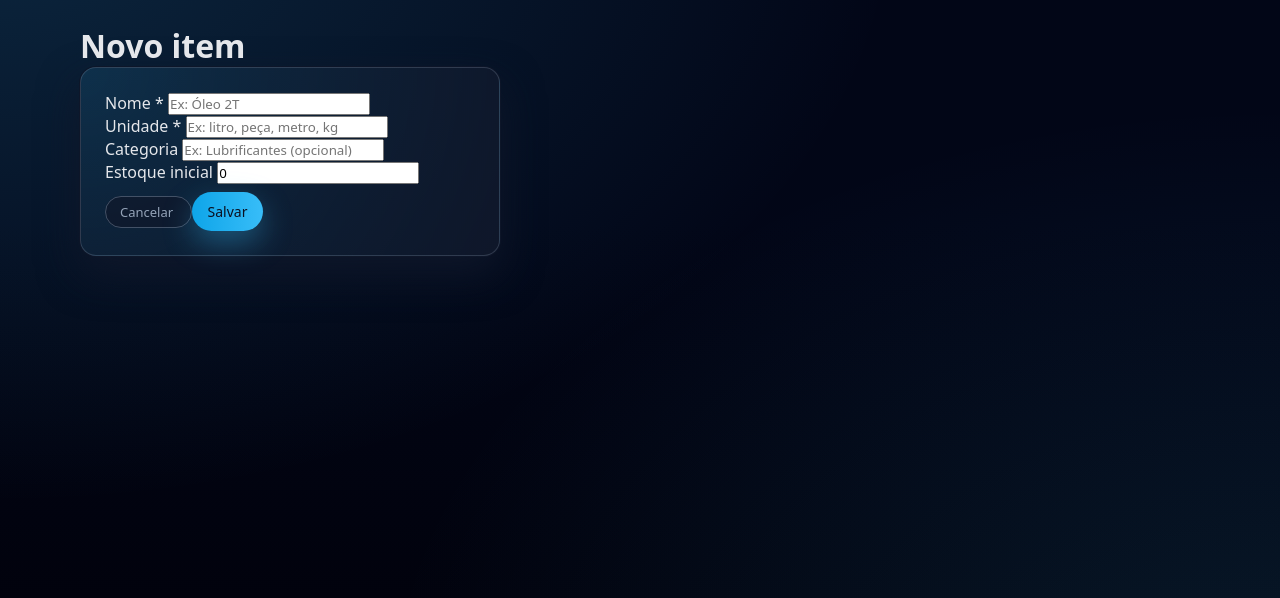
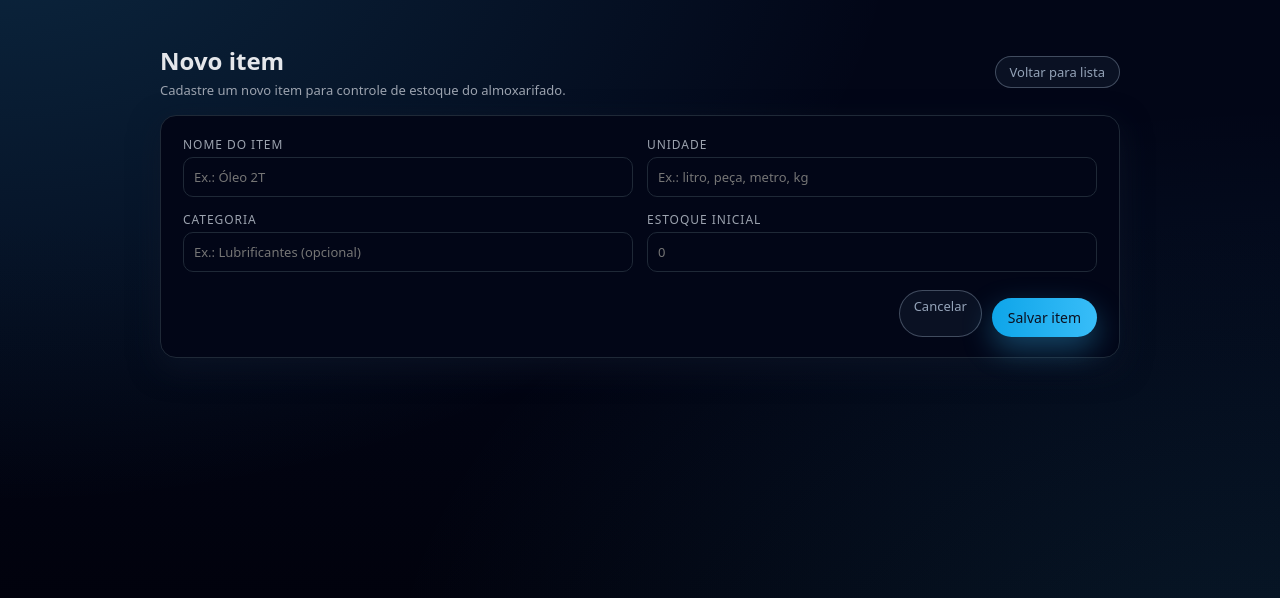
Before and after one commit to NettoSantana/gerenciador-ativos, a Flask app: page /almoxarifado/novo in a window 1280 px wide. Shown: the part 95-693 px from the top of the page. Run offline with Flask 3, Linux system fonts and the light colour scheme; a user stored in the database is signed in; parts of the project's set-up code (start-up, migrations or seed data) failed here and were passed over.

Commit message:
ui: padroniza tela de novo item do almoxarifado com layout de cadastro

```diff
--- a/templates/almoxarifado/novo.html
+++ b/templates/almoxarifado/novo.html
@@ -4,68 +4,145 @@
 {% block content %}
 <div class="page">
 
-  <h1>Novo item</h1>
+  <style>
+    .novo-almox-wrap{
+      max-width:960px;
+      margin:20px auto 0;
+    }
+    .novo-almox-header{
+      display:flex;
+      justify-content:space-between;
+      align-items:center;
+      gap:12px;
+      margin-bottom:16px;
+      flex-wrap:wrap;
+    }
+    .novo-almox-header h1{
+      margin:0;
+      font-size:24px;
+    }
+    .novo-almox-sub{
+      font-size:13px;
+      color:#9ca3af;
+      margin-top:4px;
+    }
 
-  <div class="card" style="max-width:420px;">
+    .card-form-almox{
+      background:linear-gradient(180deg,#020617,#020617);
+      border-radius:16px;
+      border:1px solid #1f2937;
+      box-shadow:0 10px 30px rgba(15,23,42,.6);
+      padding:20px 22px;
+    }
 
-    <form method="POST" action="{{ url_for('almoxarifado.novo') }}">
+    .form-grid-almox{
+      display:grid;
+      grid-template-columns:repeat(12,1fr);
+      gap:14px;
+    }
 
-      <div class="form-group">
-        <label>Nome *</label>
-        <input
-          type="text"
-          name="nome"
-          class="input"
-          placeholder="Ex: Óleo 2T"
-          required
-        >
+    .field-almox{
+      display:flex;
+      flex-direction:column;
+      gap:4px;
+      font-size:13px;
+      color:#e5e7eb;
+    }
+
+    .field-almox label{
+      font-size:12px;
+      color:#9ca3af;
+      text-transform:uppercase;
+      letter-spacing:.08em;
+    }
+
+    .field-almox input{
+      background:#020617;
+      border-radius:10px;
+      border:1px solid #1f2937;
+      padding:8px 10px;
+      color:#e5e7eb;
+      font-size:13px;
+      outline:none;
+      min-height:40px;
+    }
+
+    .field-almox input:focus{
+      border-color:#38bdf8;
+      box-shadow:0 0 0 1px rgba(56,189,248,.3);
+    }
+
+    .col-4x{grid-column:span 4;}
+    .col-6x{grid-column:span 6;}
+    .col-12x{grid-column:span 12;}
+
+    @media (max-width:900px){
+      .form-grid-almox{grid-template-columns:repeat(6,1fr);}
+      .col-4x,.col-6x,.col-12x{grid-column:span 6;}
+    }
+
+    .actions-almox{
+      margin-top:18px;
+      display:flex;
+      justify-content:flex-end;
+      gap:10px;
+    }
+  </style>
+
+  <div class="novo-almox-wrap">
+
+    <div class="novo-almox-header">
+      <div>
+        <h1>Novo item</h1>
+        <div class="novo-almox-sub">
+          Cadastre um novo item para controle de estoque do almoxarifado.
+        </div>
       </div>
+      <a href="{{ url_for('almoxarifado.index') }}" class="btn-ghost">Voltar para lista</a>
+    </div>
 
-      <div class="form-group">
-        <label>Unidade *</label>
-        <input
-          type="text"
-          name="unidade"
-          class="input"
-          placeholder="Ex: litro, peça, metro, kg"
-          required
-        >
-      </div>
+    <div class="card-form-almox">
+      <form method="post">
 
-      <div class="form-group">
-        <label>Categoria</label>
-        <input
-          type="text"
-          name="categoria"
-          class="input"
-          placeholder="Ex: Lubrificantes (opcional)"
-        >
-      </div>
+        <div class="form-grid-almox">
 
-      <div class="form-group">
-        <label>Estoque inicial</label>
-        <input
-          type="number"
-          step="0.01"
-          name="estoque_atual"
-          class="input"
-          placeholder="0"
-          value="0"
-        >
-      </div>
+          <div class="field-almox col-6x">
+            <label for="nome">Nome do item</label>
+            <input id="nome" name="nome" type="text" placeholder="Ex.: Óleo 2T" required>
+          </div>
 
-      <div class="form-actions">
-        <a href="{{ url_for('almoxarifado.index') }}" class="btn-ghost">
-          Cancelar
-        </a>
-        <button type="submit" class="btn-primary">
-          Salvar
-        </button>
-      </div>
+          <div class="field-almox col-6x">
+            <label for="unidade">Unidade</label>
+            <input id="unidade" name="unidade" type="text" placeholder="Ex.: litro, peça, metro, kg" required>
+          </div>
 
-    </form>
+          <div class="field-almox col-6x">
+            <label for="categoria">Categoria</label>
+            <input id="categoria" name="categoria" type="text" placeholder="Ex.: Lubrificantes (opcional)">
+          </div>
+
+          <div class="field-almox col-6x">
+            <label for="estoque_atual">Estoque inicial</label>
+            <input
+              id="estoque_atual"
+              name="estoque_atual"
+              type="number"
+              step="0.01"
+              min="0"
+              placeholder="0"
+            >
+          </div>
+
+        </div>
+
+        <div class="actions-almox">
+          <a href="{{ url_for('almoxarifado.index') }}" class="btn-ghost">Cancelar</a>
+          <button type="submit" class="btn-primary">Salvar item</button>
+        </div>
+
+      </form>
+    </div>
 
   </div>
-
 </div>
 {% endblock %}
```
